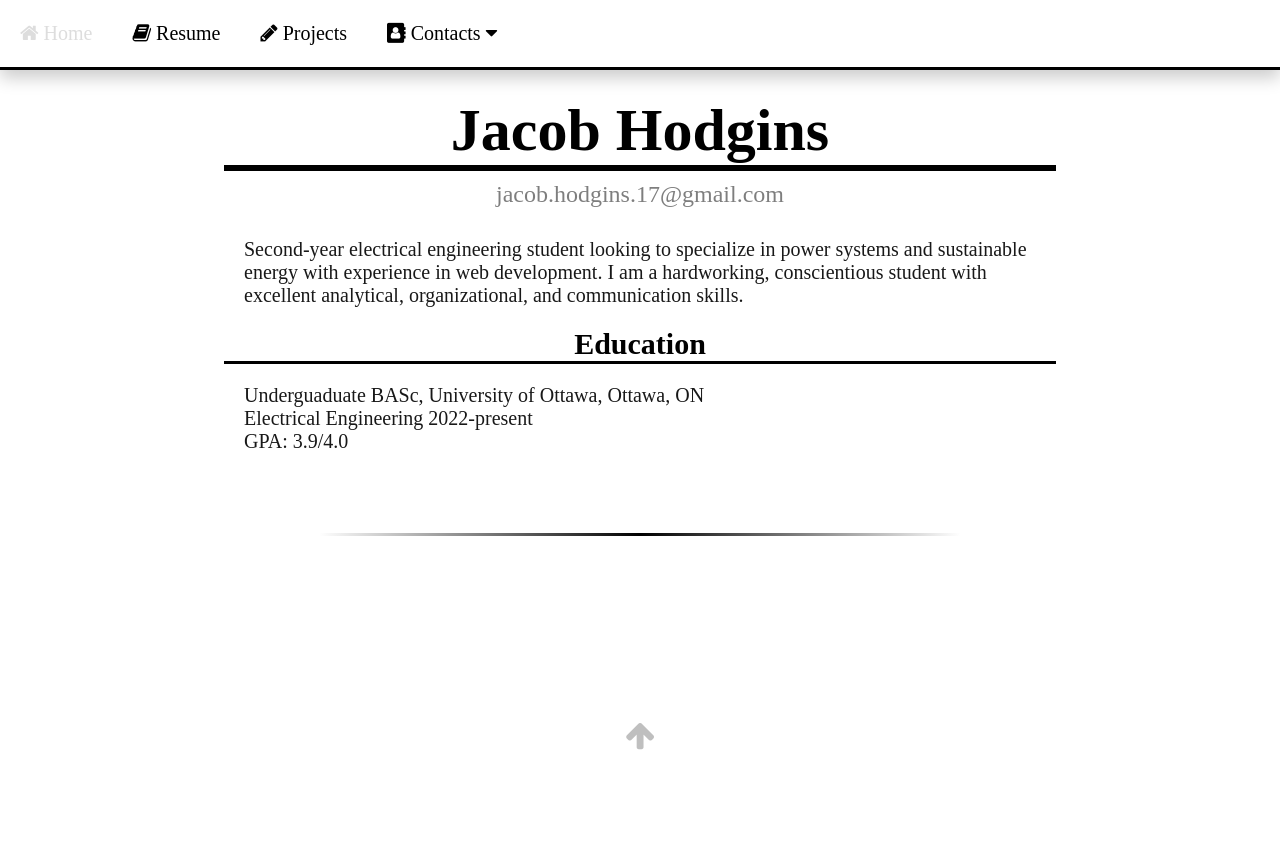
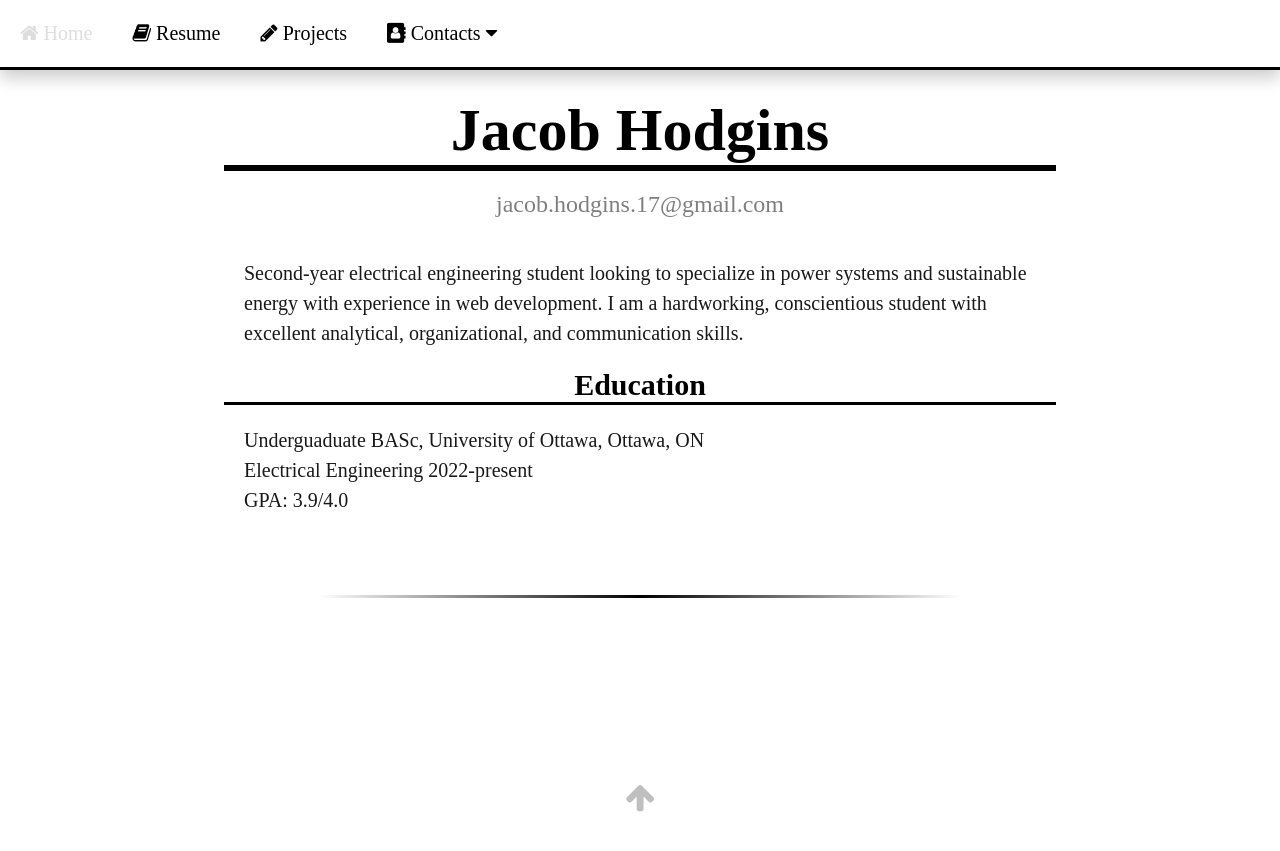
Before and after one commit to JacobHodgins/hodginsjacob, a Jekyll site: the page built from resume/index.html, in a window 1280 px wide. Shown: the top 851 px of the page. Built offline with Jekyll 4.4.1, drawn with Linux system fonts in a browser that asks for light colours.

Commit message:
Update main.css
+ add padding to email
+ lower opacity of paragraph text
+ change line spacing to 1.5

```diff
--- a/css/main.css
+++ b/css/main.css
@@ -138,12 +138,14 @@ nav.navbar a:active {
   padding: 10px;
   border-style: none;
   text-align: center;
+  padding: 20px;
 }
 
 .resume-index-page p {
   font-size: 20px;
   padding: 20px;
   opacity: 90%;
+  line-height: 1.5;
 }
 
 .resume-title {
```
